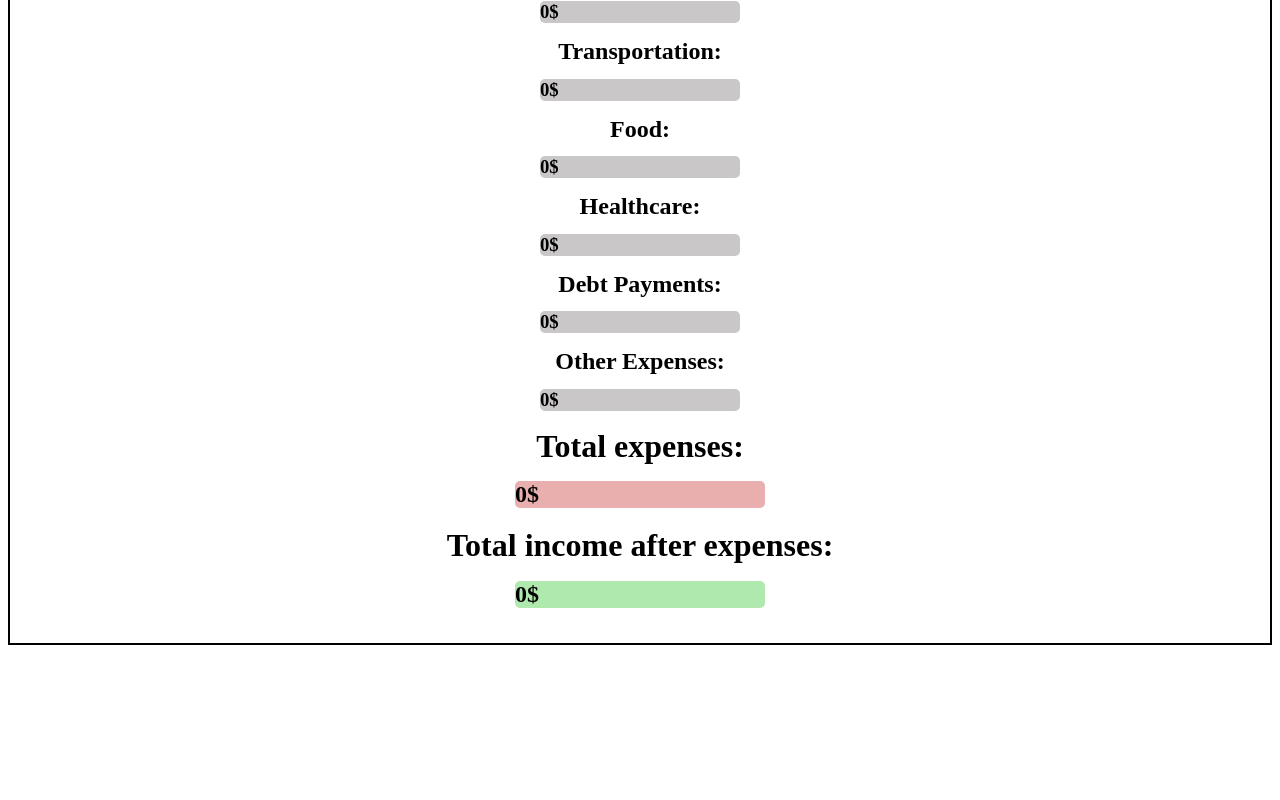
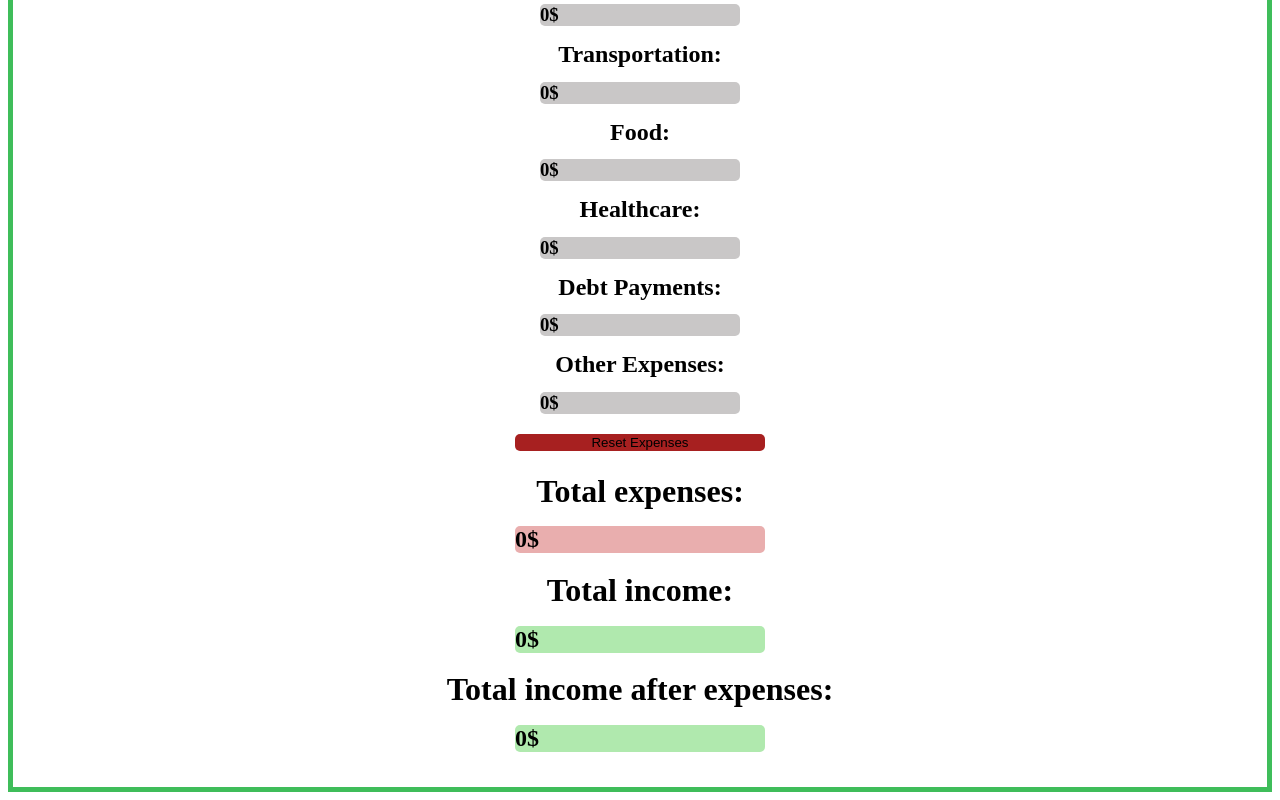
Before and after one commit to TatesWorkAcc/personal-budget-tracker, a React (Vite) app in the folder personal-budget-tracker/: page / in a window 1280 px wide. Shown: the part 813-1613 px from the top of the page. Before the commit the page ends 1466 px from the top, so only its background shows below. Built offline with nearby package versions, Linux system fonts and the light colour scheme.

Commit message:
Added an expense reset button

```diff
--- a/personal-budget-tracker/src/components/BudgetTracker.jsx
+++ b/personal-budget-tracker/src/components/BudgetTracker.jsx
@@ -34,6 +34,33 @@ function BudgetTracker() {
     setIncome("");
     // clears income after getting total
     console.log(totalIncome);
+  }
+
+  function handleResetExpenses(){
+    setTotalExpenses(t =>
+        t -
+        Number(totalHousing) -
+        Number(totalTransportation) -
+        Number(totalFood) -
+        Number(totalHealthcare) -
+        Number(totalDebt) -
+        Number(totalOther),
+    )
+    setTotalAfterExpenses(t =>
+      t +
+      Number(totalHousing) +
+      Number(totalTransportation) +
+      Number(totalFood) +
+      Number(totalHealthcare) +
+      Number(totalDebt) +
+      Number(totalOther),
+  )
+    setTotalHousing(0);
+    setTotalTransportation(0);
+    setTotalFood(0);
+    setTotalHealthcare(0);
+    setTotalDebt(0);
+    setTotalOther(0);
   }
 
   function handleAfterExpenses() {
@@ -164,10 +191,13 @@ function BudgetTracker() {
         <h3 className="data">{totalDebt}$</h3>
         <h2 className="data-label">Other Expenses: </h2>{" "}
         <h3 className="data">{totalOther}$</h3>
+        <button onClick={handleResetExpenses} className="reset-expense">Reset Expenses</button>
         <h1 className="total-expenses">Total expenses: </h1>{" "}
         <h2 className="total-expenes-data">{totalExpenses}$</h2>
       </div>
       <div className="total-container"></div>
+      <h1 className="total-income-end">Total income:</h1>
+      <h2 className="total-data-end">{totalIncome}$</h2>
       <h1 className="total-text">Total income after expenses: </h1>{" "}
       <h2 className="total-data">{totalAfterExpenses}$</h2>
     </div>
--- a/personal-budget-tracker/src/index.css
+++ b/personal-budget-tracker/src/index.css
@@ -4,7 +4,7 @@
   flex-direction: column;
   align-items: center;
   padding: 3%;
-  border: 2px solid black;
+  border: 5px solid rgb(63, 189, 90);
   min-width: 350px;
 }
 /* income container */
@@ -89,6 +89,26 @@
   border-radius: 5px;
   background-color: rgb(201, 199, 199);
 }
+.reset-expense{
+  align-self: center;
+  width: 250px;
+  border: none;
+  border-radius: 5px;
+  background-color: rgb(167, 32, 32);
+  transition: transform .5s ease;
+  transition: background-color .3s ease;
+  margin-top: 25px;
+}
+.reset-expense:hover{
+  transform: scale(1.03);
+  background-color: rgb(197, 100, 100);
+  cursor: pointer;
+}
+.reset-expense:active{
+  background-color: rgb(206, 132, 132);
+  transform: scale(1.01);
+}
+
 .total-expenses{
   display: flex;
   flex-direction: column;
@@ -102,6 +122,18 @@
   background-color: rgb(233, 174, 174);
 }
 /* total container */
+.total-income-end{
+  display: flex;
+  flex-direction: column;
+  align-items: center;
+  margin-bottom: -3px;
+}
+.total-data-end{
+  margin-bottom: -3px;
+  width: 250px;
+  border-radius: 5px;
+  background-color: rgb(176, 233, 174);
+}
 .total-text{
   display: flex;
   flex-direction: column;
```
